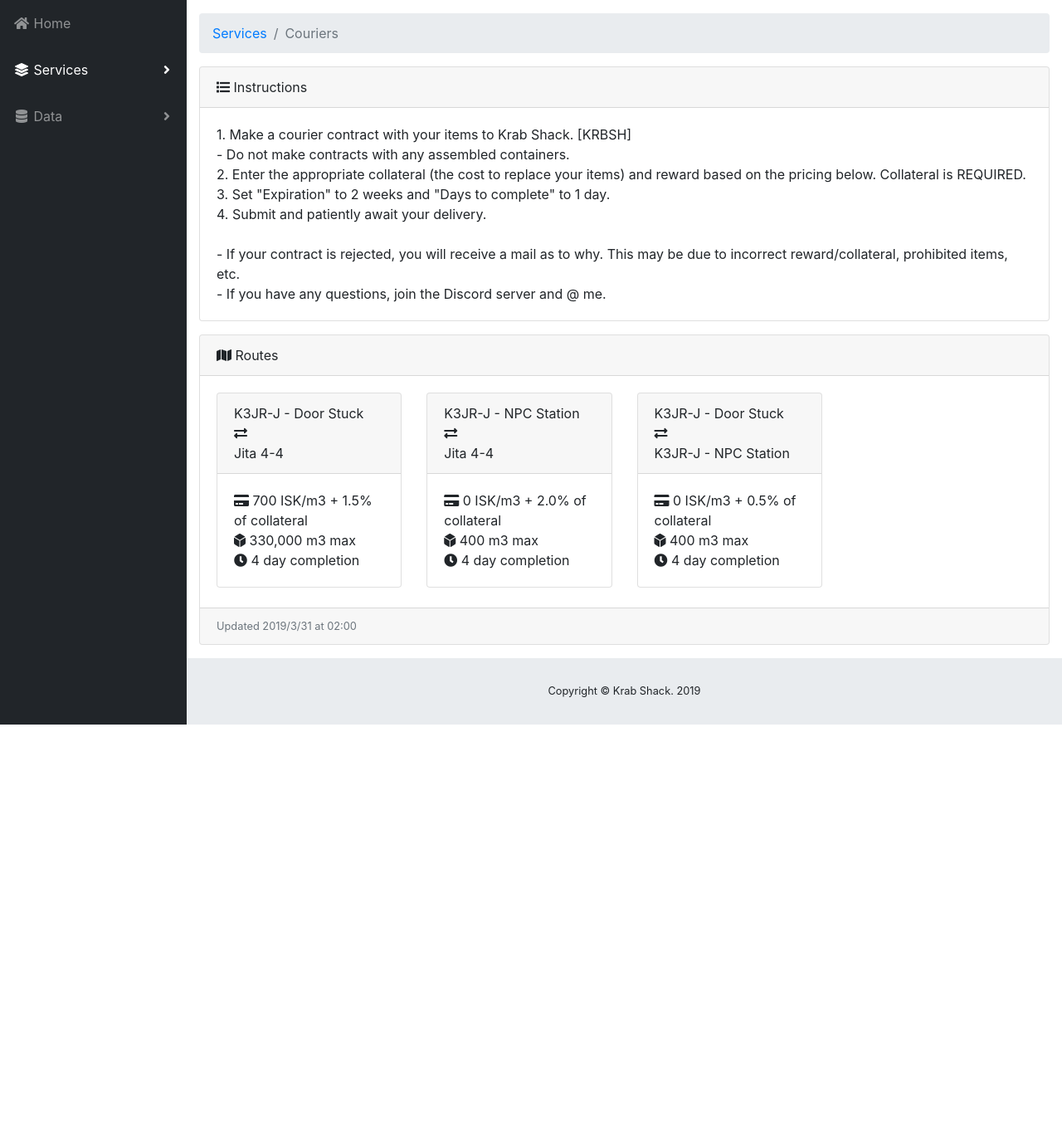
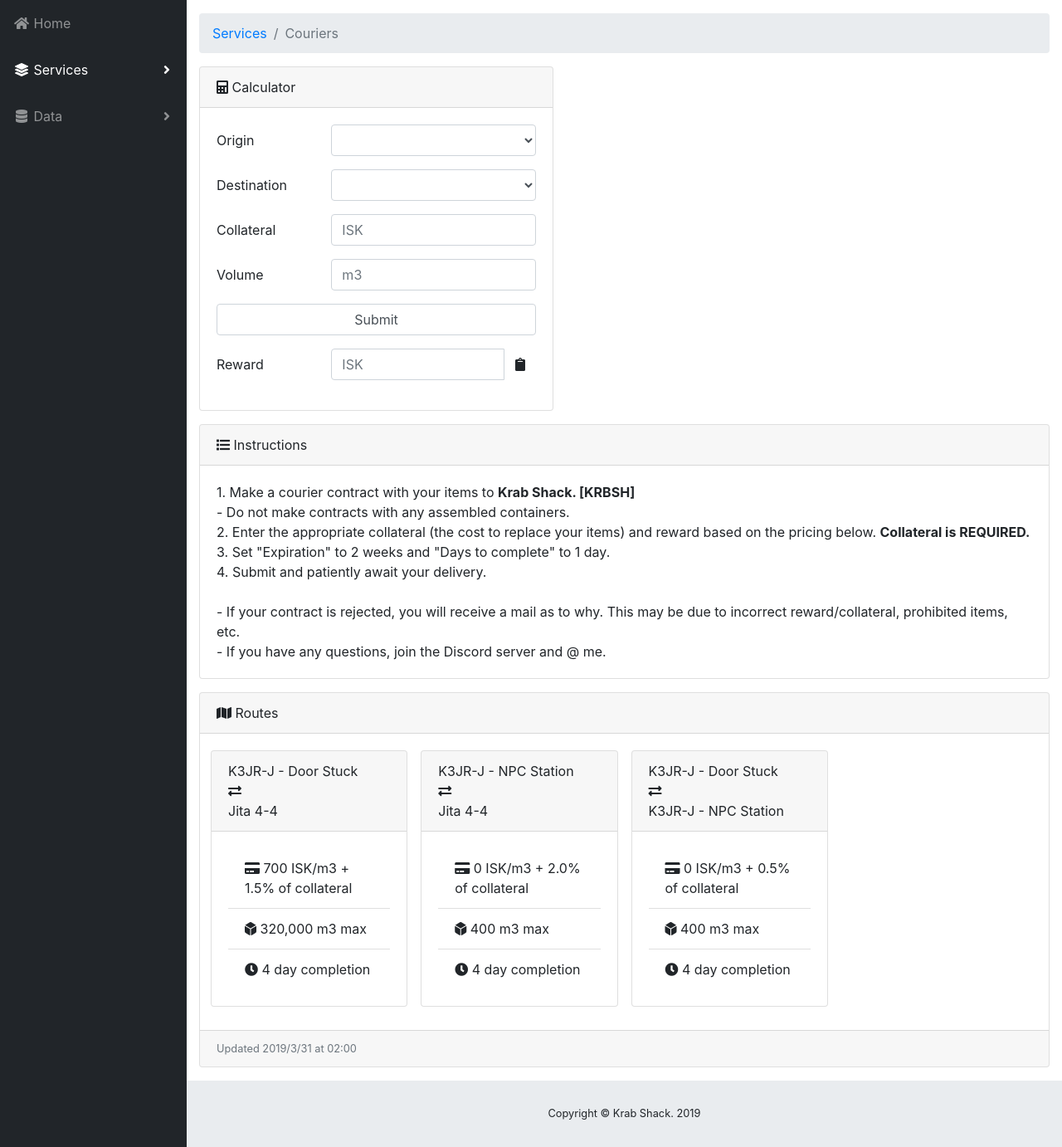
Before and after one commit to williamcpierce/krabshack_project, a Django app: page /services/couriers/ in a window 1280 px wide. Shown: the part 56-1438 px from the top of the page at 83% size. Before the commit the page ends 929 px from the top, so only its background shows below. Run offline with Django 3.2, Linux system fonts and the light colour scheme; parts of the project's set-up code (start-up, migrations or seed data) failed here and were passed over; some libraries are stand-ins or nearby versions.

Commit message:
Added calculator, style edits

```diff
--- a/site_app/templates/site_app/couriers.html
+++ b/site_app/templates/site_app/couriers.html
@@ -9,6 +9,70 @@
 	<li class="breadcrumb-item active">Couriers</li>
 </ol>
 
+<div class="col-xl-5 col-sm-6 mb-1 px-0">
+<div class="card mb-3">
+	<div class="card-header">
+		<i class="fas fa-calculator"></i>
+		Calculator
+	</div>
+	<div class="card-body">
+
+		<form>
+			<div class="form-group row">
+				<label for="origin" class="col col-form-label">Origin</label>
+				<div class="col-8">
+					<select class="form-control" id="origin" name="origin">
+						<option></option>
+						<option>Jita</option>
+						<option>K3JR-J Astra</option>
+						<option>K3JR-J NPC</option>
+					</select>
+				</div>
+			</div>
+			<div class="form-group row">
+				<label for="destination" class="col col-form-label">Destination</label>
+				<div class="col-8">
+					<select class="form-control" id="destination" name="destination">
+						<option></option>
+						<option>Jita</option>
+						<option>K3JR-J Astra</option>
+						<option>K3JR-J NPC</option>
+					</select>
+				</div>
+			</div>
+			<div class="form-group row">
+				<label for="collateral" class="col col-form-label">Collateral</label>
+				<div class="col-8">
+					<input class="form-control" id="collateral" type="number" placeholder="ISK" />
+				</div>
+			</div>
+			<div class="form-group row">
+				<label for="volume" class="col col-form-label">Volume</label>
+				<div class="col-8">
+					<input class="form-control" id="volume" type="number" placeholder="m3" />
+				</div>
+			</div>
+			<div class="form-group row">
+				<div class="col">
+					<input class="form-control" type="button" value="Submit" onclick="calculate()" />
+				</div>
+			</div>
+			<div class="form-group row">
+				<label for="reward" class="col col-form-label">Reward</label>
+				<div class="col-8 input-group">
+					<input class="form-control" id="reward" placeholder="ISK" />
+					<span class="input-group-btn">
+						<button class="btn btn-default" id="rewardcopy" type="button" onclick="clipboardCopy()">
+							<i class="fas fa-clipboard"></i>
+						</button>
+					</span>
+				</div>
+			</div>
+		</form>
+	</div>
+</div>
+</div>
+
 <div class="card mb-3">
 	<div class="card-header">
 		<i class="fas fa-list"></i>
@@ -16,9 +80,9 @@
 	</div>
 
 	<div class="card-body">
-		1. Make a courier contract with your items to Krab Shack. [KRBSH]<br>
+		1. Make a courier contract with your items to <strong>Krab Shack. [KRBSH]</strong><br>
 		- Do not make contracts with any assembled containers. <br>
-		2. Enter the appropriate collateral (the cost to replace your items) and reward based on the pricing below. Collateral is REQUIRED. <br>
+		2. Enter the appropriate collateral (the cost to replace your items) and reward based on the pricing below. <strong>Collateral is REQUIRED.</strong><br>
 		3. Set "Expiration" to 2 weeks and "Days to complete" to 1 day. <br>
 		4. Submit and patiently await your delivery.<br><br>
 		- If your contract is rejected, you will receive a mail as to why. This may be due to incorrect reward/collateral, prohibited items, etc.<br>
@@ -36,7 +100,7 @@
 
 		<div class="row">
 
-			<div class="col-xl-3 col-sm-6 mb-1">
+			<div class="col-xl-3 col-sm-6 mb-2 px-2">
 				<div class="card">
 					<div class="card-header">
 						K3JR-J - Door Stuck<br>
@@ -44,17 +108,25 @@
 						Jita 4-4
 					</div>
 					<div class="card-body">
+						<ul class="list-group list-group-flush">
+							<li class="list-group-item">
 								<i class="fas fa-credit-card"></i>
-						700 ISK/m3 + 1.5% of collateral<br>
+								700 ISK/m3 + 1.5% of collateral
+							</li>
+							<li class="list-group-item">
 								<i class="fas fa-dice-d6"></i>
-						330,000 m3 max<br>
+								320,000 m3 max
+							</li>
+							<li class="list-group-item">
 								<i class="fas fa-clock"></i>
-						4 day completion<br>
+								4 day completion
+							</li>
+						</ul>
 					</div>
 				</div>
 			</div>
 
-			<div class="col-xl-3 col-sm-6 mb-1">
+			<div class="col-xl-3 col-sm-6 mb-2 px-2">
 				<div class="card">
 					<div class="card-header">
 						K3JR-J - NPC Station<br>
@@ -62,17 +134,25 @@
 						Jita 4-4
 					</div>
 					<div class="card-body">
+						<ul class="list-group list-group-flush">
+							<li class="list-group-item">
 								<i class="fas fa-credit-card"></i>
-						0 ISK/m3 + 2.0% of collateral<br>
+								0 ISK/m3 + 2.0% of collateral
+							</li>
+							<li class="list-group-item">
 								<i class="fas fa-dice-d6"></i>
-						400 m3 max<br>
+								400 m3 max
+							</li>
+							<li class="list-group-item">
 								<i class="fas fa-clock"></i>
-						4 day completion<br>
+								4 day completion
+							</li>
+						</ul>
 					</div>
 				</div>
 			</div>
 
-			<div class="col-xl-3 col-sm-6 mb-1">
+			<div class="col-xl-3 col-sm-6 mb-2 px-2">
 				<div class="card">
 					<div class="card-header">
 						K3JR-J - Door Stuck<br>
@@ -80,12 +160,20 @@
 						K3JR-J - NPC Station
 					</div>
 					<div class="card-body">
+						<ul class="list-group list-group-flush">
+							<li class="list-group-item">
 								<i class="fas fa-credit-card"></i>
-						0 ISK/m3 + 0.5% of collateral<br>
+								0 ISK/m3 + 0.5% of collateral
+							</li>
+							<li class="list-group-item">
 								<i class="fas fa-dice-d6"></i>
-						400 m3 max<br>
+								400 m3 max
+							</li>
+							<li class="list-group-item">
 								<i class="fas fa-clock"></i>
-						4 day completion<br>
+								4 day completion
+							</li>
+						</ul>
 					</div>
 				</div>
 			</div>
--- /dev/null
+++ b/static/js/calculator.js
@@ -0,0 +1,43 @@
+function calculate() {
+	var originSetting = document.getElementById('origin').value;
+	var destinationSetting = document.getElementById('destination').value;
+	var collateralBox = parseInt(document.getElementById('collateral').value);
+	var volumeBox = parseInt(document.getElementById('volume').value);
+	var reward = document.getElementById('reward');
+	if ((originSetting == "Jita" && destinationSetting == "K3JR-J Astra") || (originSetting == "K3JR-J Astra" && destinationSetting == "Jita")) {
+		var collateralMult = 0.015;
+		var volumeMult = 700;
+	}
+	if ((originSetting == "Jita" && destinationSetting == "K3JR-J NPC") || (originSetting == "K3JR-J NPC" && destinationSetting == "Jita")) {
+		var collateralMult = 0.02;
+		var volumeMult = 0;
+	}
+	if ((originSetting == "K3JR-J NPC" && destinationSetting == "K3JR-J Astra") || (originSetting == "K3JR-J Astra" && destinationSetting == "K3JR-J NPC")) {
+		var collateralMult = 0.005;
+		var volumeMult = 0;
+	}
+	var myReward = (collateralBox * collateralMult) + (volumeBox * volumeMult);
+	var myRewardInt = float2int(myReward);
+	reward.value = numberWithCommas(myRewardInt);
+};
+
+function float2int(value) {
+	return value | 0;
+};
+
+function numberWithCommas(value) {
+	return value.toString().replace(/\B(?=(\d{3})+(?!\d))/g, ",");
+};
+
+function clipboardCopy() {
+	var copyText = document.getElementById("reward");
+	copyText.select();
+	document.execCommand("copy");
+};
+
+$(document).ready(function() {
+	$('#rewardcopy').tooltip({
+		title: "Copied!",
+		trigger: "click"
+	});
+});
--- a/templates/krabshack_project/base.html
+++ b/templates/krabshack_project/base.html
@@ -146,6 +146,9 @@
 	<script src="{% static 'js/demo/datatables-demo.js' %}"></script>
 	<script src="{% static 'js/demo/chart-area-demo.js' %}"></script>
 
+	<!-- Custom scripts-->
+	<script src="{% static 'js/calculator.js' %}"></script>
+
 </body>
 
 </html>
```
Also changed, not shown: site_app/templates/site_app/home.html (+15 -6 lines). Lines whose indentation alone changed are shown as unchanged.
